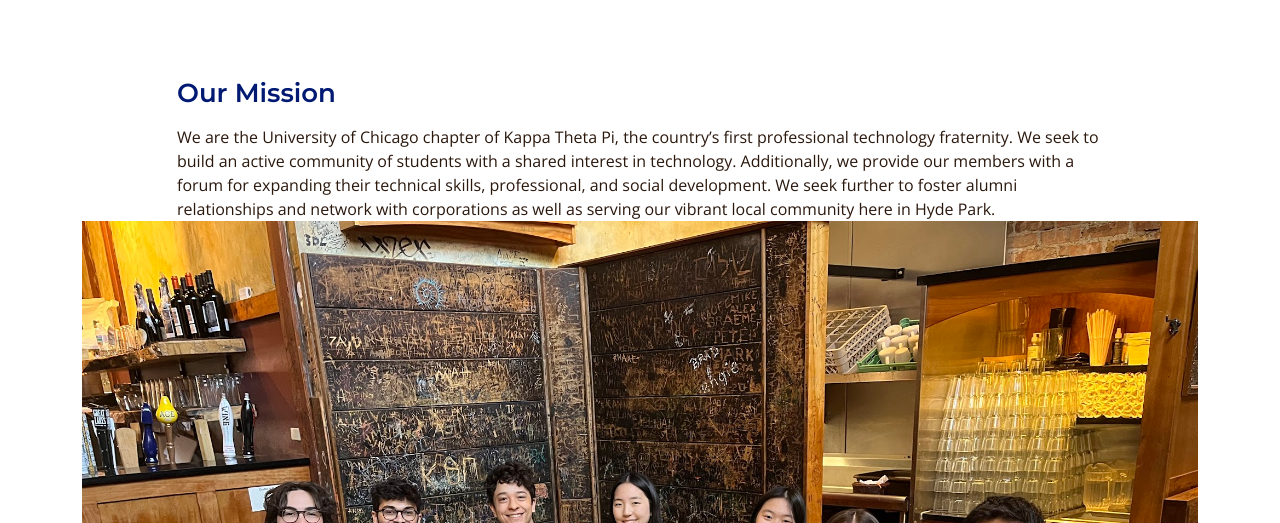
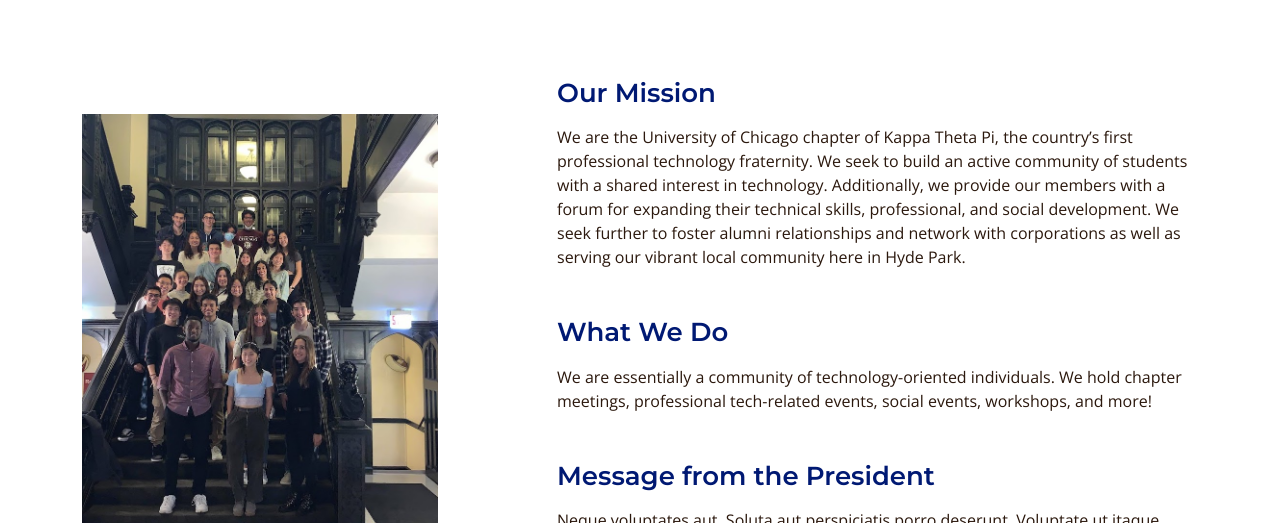
Before and after one commit to KTP-UChicago/website-new, a plain HTML site: page about.html in a window 1280 px wide. Shown: the part 277-800 px from the top of the page. Drawn offline with nearby package versions, Linux system fonts and the light colour scheme.

Commit message:
about page

```diff
--- a/about.html
+++ b/about.html
@@ -83,53 +83,43 @@
       <!-- Features Section -->
       <section id="features" class="features">
         <div class="container">
-          <div class="row align-items-center features-item" data-aos="fade-up">
-            <div class="col-md-10 offset-md-1">
+          <div class="row gy-4 align-items-center features-item">
+            <div class="col-md-4" data-aos="fade-up">
+              <img src="assets/img/why-us-bg.jpg" class="img-fluid" alt="" />
+            </div>
+            <div class="col-md-7 offset-md-1">
+              <div data-aos="fade-up">
                 <h3 class="mb-3">Our Mission</h3>
-              <p>
-                We are the University of Chicago chapter of Kappa Theta Pi, the
-                country’s first professional technology fraternity. We seek to
-                build an active community of students with a shared interest in
-                technology. Additionally, we provide our members with a forum
-                for expanding their technical skills, professional, and social
-                development. We seek further to foster alumni relationships and
-                network with corporations as well as serving our vibrant local
-                community here in Hyde Park.
+                <p class="mb-4 mb-md-5">
+                  We are the University of Chicago chapter of Kappa Theta Pi,
+                  the country’s first professional technology fraternity. We
+                  seek to build an active community of students with a shared
+                  interest in technology. Additionally, we provide our members
+                  with a forum for expanding their technical skills,
+                  professional, and social development. We seek further to
+                  foster alumni relationships and network with corporations as
+                  well as serving our vibrant local community here in Hyde Park.
                 </p>
               </div>
-            <img src="assets/img/about-1.jpg" class="img-fluid" alt="" />
+              <div data-aos="fade-up">
+                <h3 class="mb-3">What We Do</h3>
+                <p class="mb-4 mb-md-5">
+                  We are essentially a community of technology-oriented
+                  individuals. We hold chapter meetings, professional
+                  tech-related events, social events, workshops, and more!
+                </p>
               </div>
-          <!-- Features Item -->
-
-          <div class="row align-items-center features-item" data-aos="fade-up">
-            <!-- <div class="col-md-5 order-1 order-md-2">
-              <img src="assets/img/about-2.jpg" class="img-fluid" alt="" />
-            </div> -->
-            <div class="col-md-10 offset-1">
-              <h3 class="mb-3">What We Do</h3>
+              <div data-aos="fade-up">
+                <h3 class="mb-3">Message from the President</h3>
                 <p>
-                We are essentially a community of technology-oriented
-                individuals. We hold chapter meetings, professional tech-related
-                events, social events, workshops, and more!
+                  Neque voluptates aut. Soluta aut perspiciatis porro deserunt.
+                  Voluptate ut itaque velit. Aut consectetur voluptatem
+                  aspernatur sequi sit laborum. Voluptas enim dolorum fugiat
+                  aut.
                 </p>
               </div>
             </div>
-          <!-- Features Item -->
-
-          <div class="row align-items-center features-item" data-aos="fade-up">
-            <!-- <div class="col-md-5">
-              <img src="assets/img/about-3.jpg" class="img-fluid" alt="" />
-            </div> -->
-            <div class="col-md-10 offset-1">
-              <h3 class="mb-3">Message from the President</h3>
-              <p>
-                Neque voluptates aut. Soluta aut perspiciatis porro deserunt.
-                Voluptate ut itaque velit. Aut consectetur voluptatem aspernatur
-                sequi sit laborum. Voluptas enim dolorum fugiat aut.
-              </p>
           </div>
-          </div>
-          <!-- Features Item -->
         </div>
       </section>
       <!-- End Features Section -->
```
Lines whose indentation alone changed are shown as unchanged.
